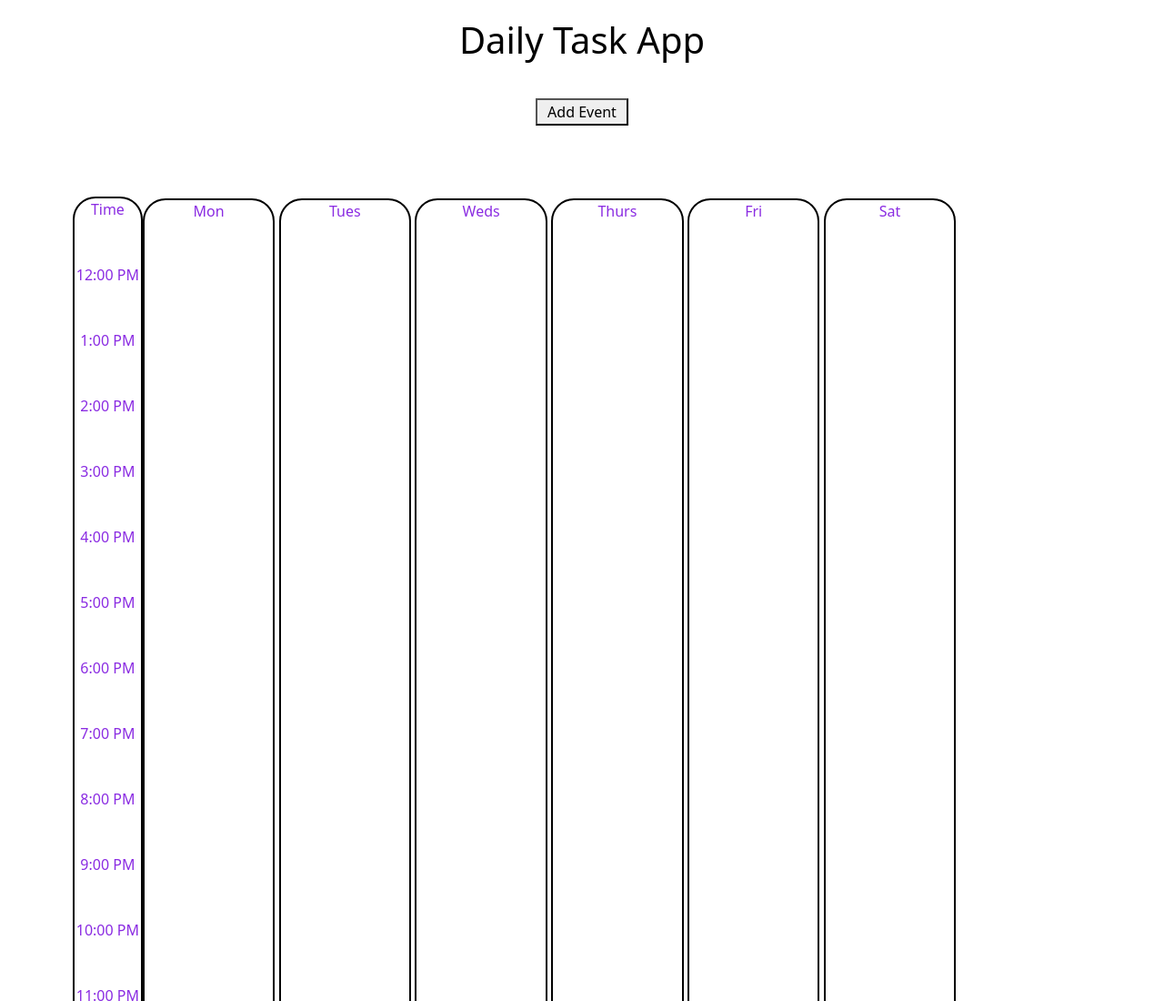
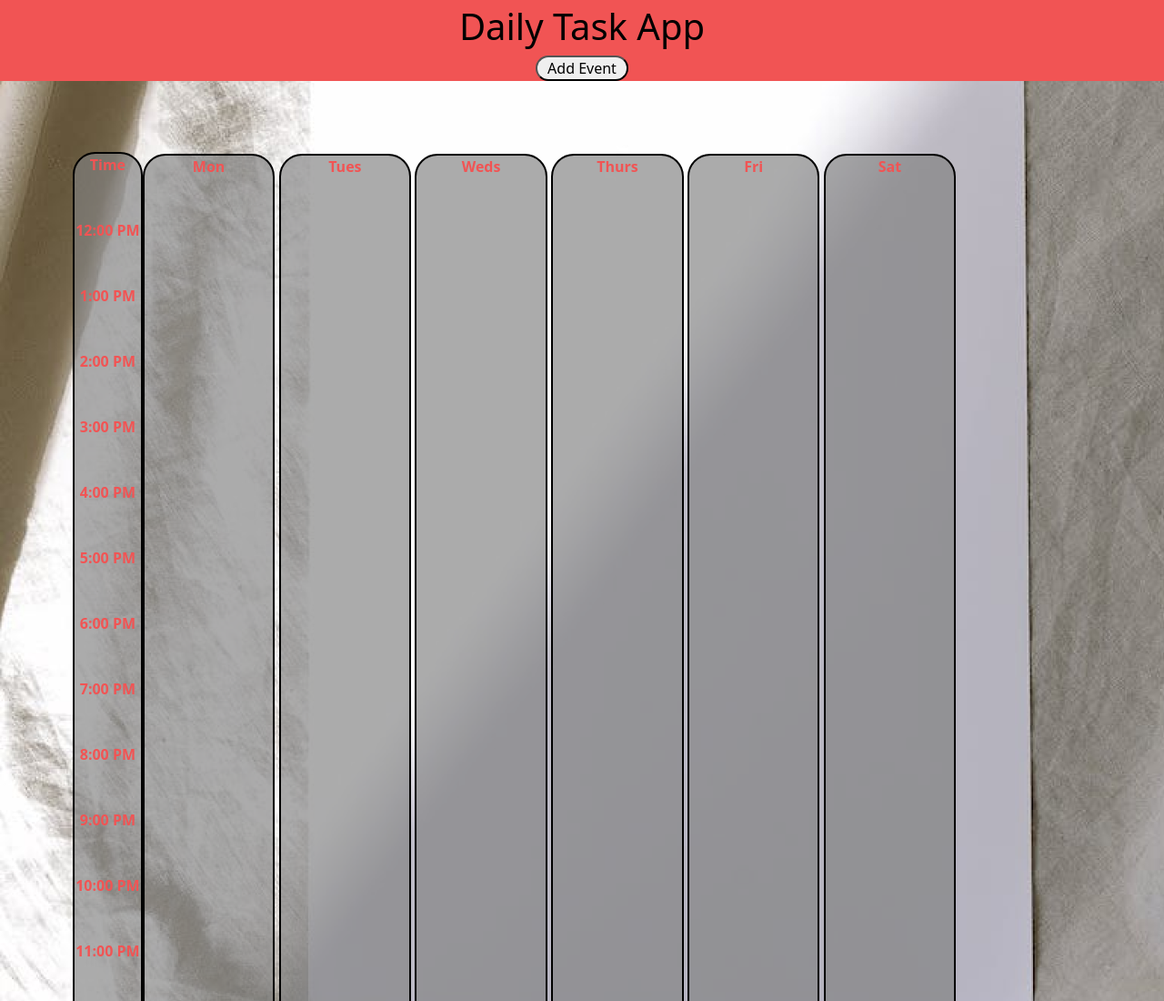
Before and after one commit to chingu-voyages/v47-tier1-team-06, a website: page index.html in a window 1280 px wide. Shown: the top 1100 px of the page at 91% size. Drawn offline with nearby package versions, Linux system fonts and the light colour scheme.

Commit message:
header,body and column styles added

```diff
--- a/style.css
+++ b/style.css
@@ -1,12 +1,27 @@
+*{
+  box-sizing: border-box;
+    margin: 0;
+    padding: 0;
+}
 h1 {
   color: black;
   text-align: center;
-  padding-top: 20px;
+  padding-top: 5px;
 }
 
 .header {
   text-align: center;
-
+  font-size: 16px;
+  margin:0;
+  width: 100%;
+   background-color:#F15454;
+}
+.event-btn{
+  margin-top: 0;
+  border-radius: 50px;
+}
+ul.weekdays{
+  background-image: url(./img/background-img.png);
 }
 
 button {
@@ -24,10 +39,13 @@ button {
   display: inline-block;
   width: 13%;
   text-align: center;
-  color:blueviolet;
+  color:#F15454;
+  text-shadow: black;
   border: 2px solid black;
   height: 1805px;
   border-radius: 25px;
+  background-color: rgba(128, 128, 128, 0.65);
+  font-weight: bold;
 }
 
 
@@ -35,10 +53,13 @@ button {
 .col-2 {
   float: left;
   border: 2px solid black;
-  color:blueviolet;
+  color:#F15454;
+  text-shadow: black;
   width: 6%;
   border-radius: 25px;
   text-align: center;
   margin-top: 4.9em;
   margin-left: 5em;
+  background-color: rgba(128, 128, 128, 0.65);
+  font-weight: bold;
 }
```
